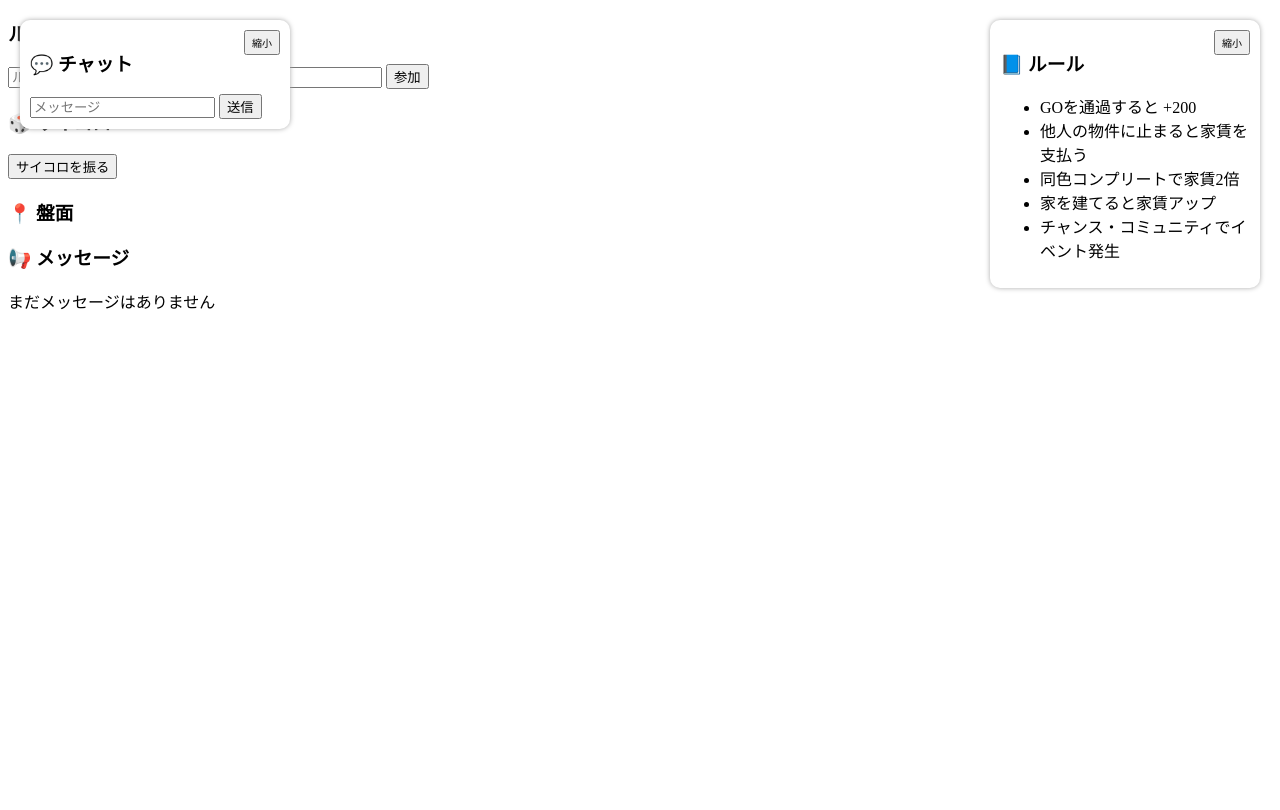
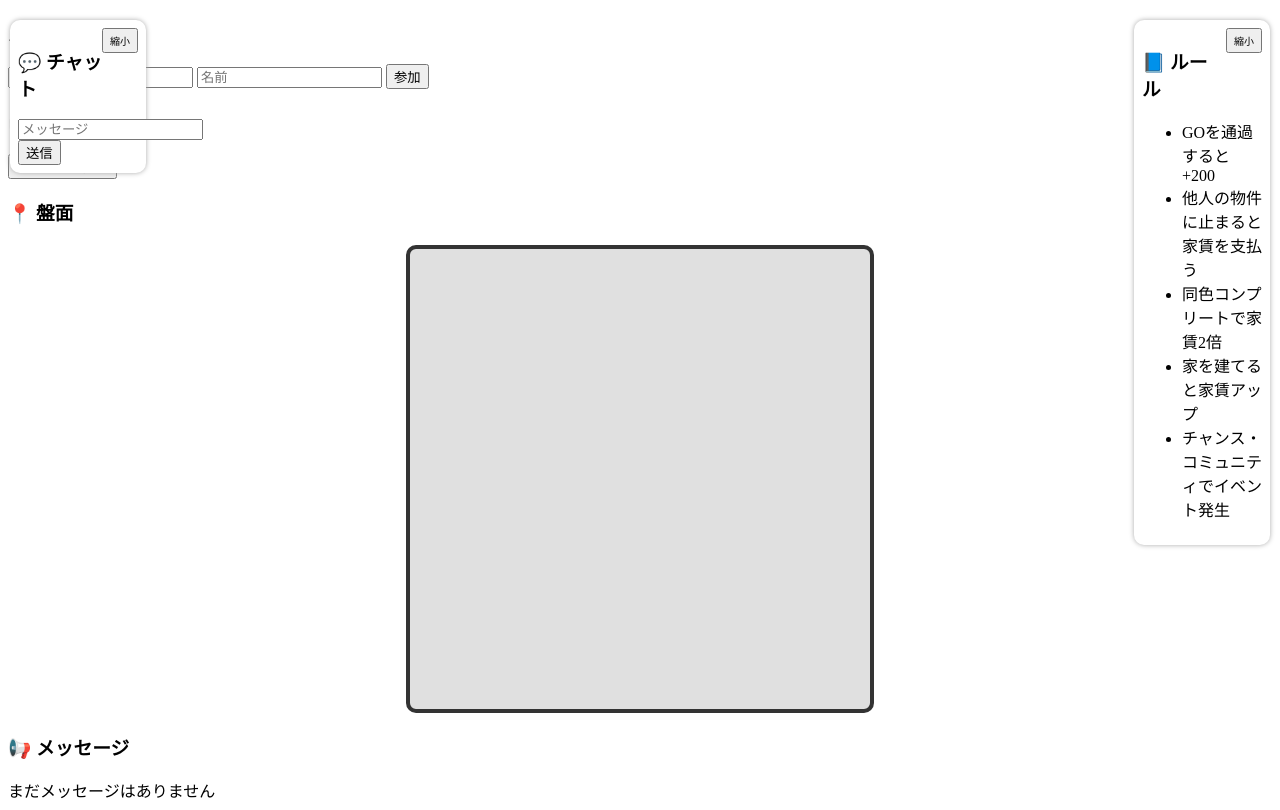
Before and after one commit to sscb1969-arch/monopoly-onlin, a website: page public/index.html in a window 1280 px wide. Drawn offline with nearby package versions, Linux system fonts and the light colour scheme; no server answers.

Commit message:
Refactor side panel and board styles
Updated the side panel styles, including width and padding adjustments for collapsed state. Reduced board square size to prevent overlap.

```diff
--- a/public/style.css
+++ b/public/style.css
@@ -1,30 +1,56 @@
+/* サイドパネル（チャット・ルール） */
 .side-panel {
   position: fixed;
   top: 20px;
-  width: 250px;
+  width: 120px;           /* ★ 初期幅を縮小 */
   background: #fff;
-  padding: 10px;
+  padding: 8px;
   border-radius: 10px;
   box-shadow: 0 0 5px #aaa;
   text-align: left;
   transition: width 0.3s ease, height 0.3s ease, opacity 0.3s ease;
+  z-index: 10;
 }
 
-.side-panel.left { left: 20px; }
-.side-panel.right { right: 20px; }
+.side-panel.left { left: 10px; }
+.side-panel.right { right: 10px; }
 
+/* 折りたたみ時 */
 .side-panel.collapsed {
-  width: 60px;
+  width: 40px;            /* ★ ほぼボタンだけにする */
   height: 40px;
   overflow: hidden;
-  opacity: 0.7;
+  opacity: 0.8;
+  padding: 5px;
 }
 
+/* 折りたたみボタン */
 .toggle-btn {
   float: right;
   font-size: 10px;
   padding: 3px 6px;
   margin-bottom: 5px;
+}
+
+/* 盤面サイズを縮小（重なり防止） */
+.board-square {
+  position: relative;
+  width: 460px;           /* ★ 500 → 460 に縮小 */
+  height: 460px;
+  margin: 20px auto;
+  background: #e0e0e0;
+  border: 4px solid #333;
+  border-radius: 10px;
+}
+
+/* 駒アニメーション */
+.player-icon {
+  position: absolute;
+  width: 18px;
+  height: 18px;
+  border-radius: 50%;
+  border: 2px solid #fff;
+  transition: transform 0.5s ease;
 }
 
 /* サイコロアニメーション */
@@ -39,13 +65,3 @@
 .dice-face.animate {
   animation: dice-roll 0.5s ease;
 }
-
-/* 駒アニメーション */
-.player-icon {
-  position: absolute;
-  width: 18px;
-  height: 18px;
-  border-radius: 50%;
-  border: 2px solid #fff;
-  transition: transform 0.5s ease;
-}
```
